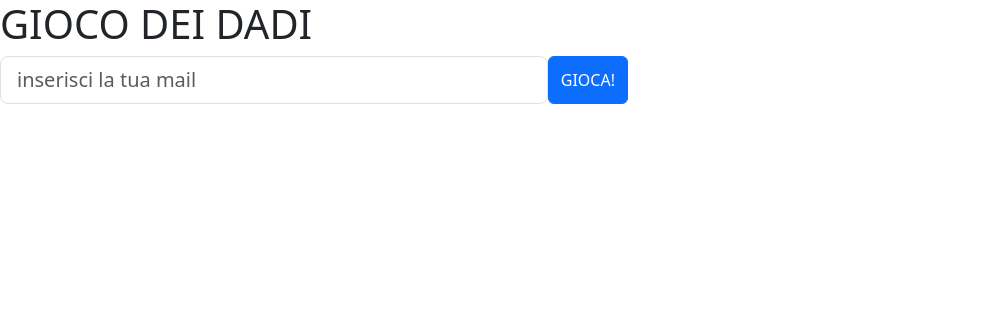
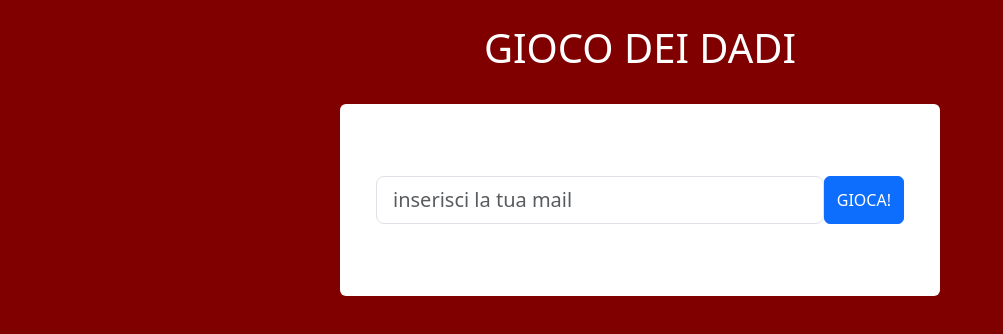
Before and after one commit to simoneevacca/js-mail-dadi, a plain HTML site: page index.html in a window 1280 px wide. Shown: the whole page, without its empty margins (0-1003 px from the left). Drawn offline with nearby package versions, Linux system fonts and the light colour scheme.

Commit message:
add style and clean code

```diff
--- /dev/null
+++ b/assets/css/style.css
@@ -0,0 +1,12 @@
+body {
+    background-color: #800000;
+}
+
+.container {
+    width: 600px;
+    background-color: white;
+}
+
+.mail {
+    width: 100%;
+}
--- a/assets/js/main.js
+++ b/assets/js/main.js
@@ -27,11 +27,7 @@ button.addEventListener('click', function () {
             if (element == userMail.value){
                 canGame.style.display = "block";
 
-            } else {
-                console.log ('no');
             }
-
-
     }
 }
 )
@@ -51,23 +47,18 @@ spear.addEventListener('click', function () {
     const userNumber = Math.floor(Math.random() * 6) + 1;
     const computerNumber = Math.floor(Math.random() * 6) + 1;
     console.log(userNumber, computerNumber);
-    score.innerHTML = ('tu: ' + userNumber + 'pc: ' + computerNumber)
+    score.innerHTML = ('tu: ' + ' ' + userNumber + ' ' + 'pc: ' + ' ' + computerNumber)
 
 
 if (userNumber > computerNumber) {
 
-    console.log('Hai vinto!!');
     result.innerHTML = ('HAI VINTO!!');
 
 
 } else if (computerNumber > userNumber) {
-
-    console.log("hai perso, ritenta");
     result.innerHTML = ('HAI PERSO');
 
-
 } else {
-    console.log("Pareggio");
     result.innerHTML = ('PAREGGIO');
 
 }
--- a/index.html
+++ b/index.html
@@ -7,19 +7,21 @@
     <title>Document</title>
     <link href="https://cdn.jsdelivr.net/npm/bootstrap@5.3.3/dist/css/bootstrap.min.css" rel="stylesheet"
         integrity="sha384-QWTKZyjpPEjISv5WaRU9OFeRpok6YctnYmDr5pNlyT2bRjXh0JMhjY6hW+ALEwIH" crossorigin="anonymous">
+        <link rel="stylesheet" href="./assets/css/style.css">
 </head>
 
 <body>
 
-    <H1>GIOCO DEI DADI</H1>
-    <div class="row">
-        <div class="col-sm-6 d-flex">
+    <H1 class="text-center p-4 text-white">GIOCO DEI DADI</H1>
+    <div class="container d-flex justify-content-center flex-column pt-5 rounded">
+        <div class="row p-4">
+            <div class="col d-flex">
                 <input type="email" class="mail form-control form-control-lg" id="colFormLabelLg"
                     placeholder="inserisci la tua mail">
                 <button type="submit" class="btn btn-primary gioca">GIOCA!</button>
             </div>
         </div>
-    <div class="row">
+        <div class="row p-4">
             <div class="col-sm-6 can-game ">
                 <button type="submit" class="btn btn-primary spear">TIRA</button>
                 <div class="score"></div>
@@ -27,11 +29,12 @@
             </div>
 
         </div>
-
+    </div>
     <script src="https://cdn.jsdelivr.net/npm/bootstrap@5.3.3/dist/js/bootstrap.bundle.min.js"
         integrity="sha384-YvpcrYf0tY3lHB60NNkmXc5s9fDVZLESaAA55NDzOxhy9GkcIdslK1eN7N6jIeHz"
         crossorigin="anonymous"></script>
     <script src="./assets/js/main.js"></script>
+    </div>
 </body>
 
 </html>
```
Lines whose indentation alone changed are shown as unchanged.
